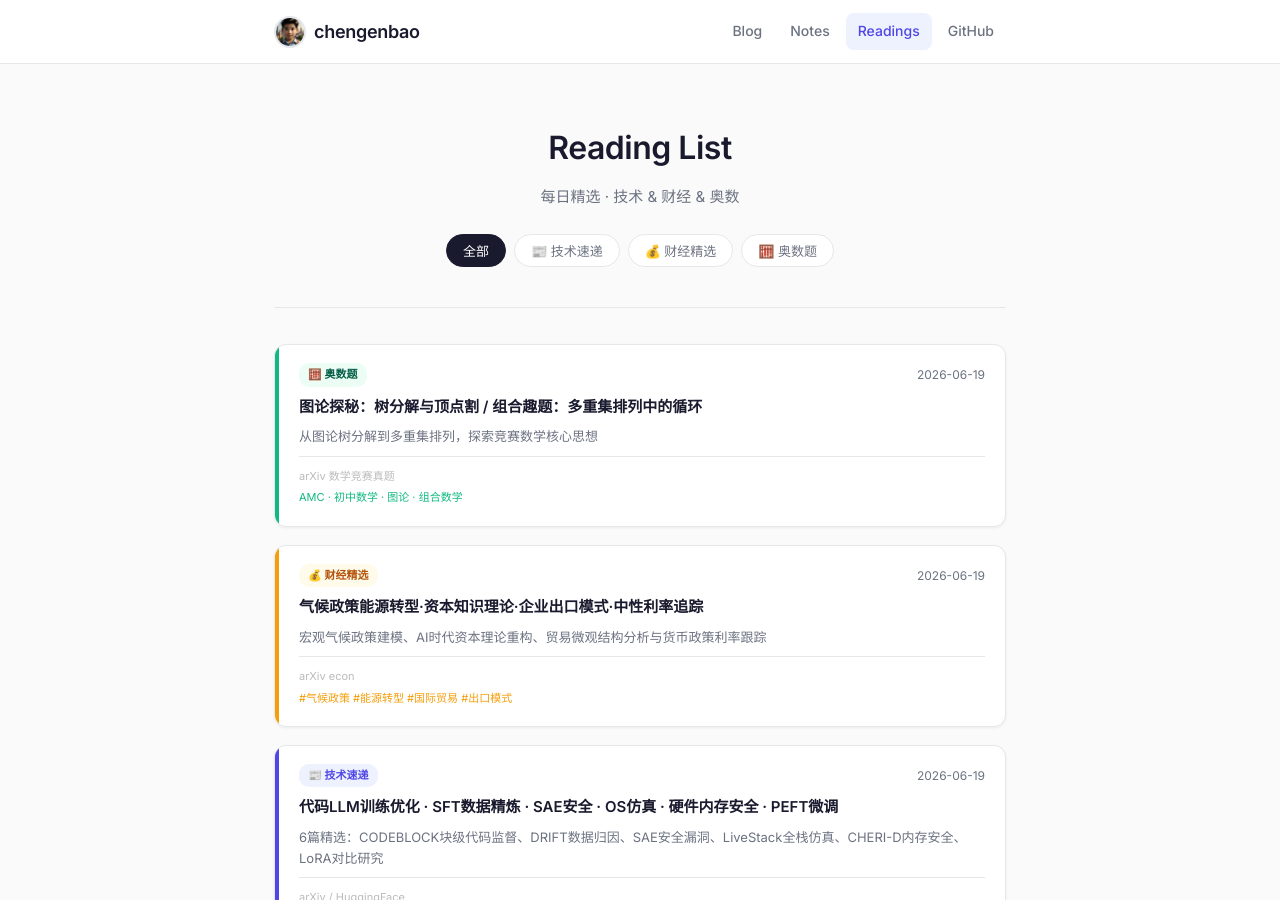
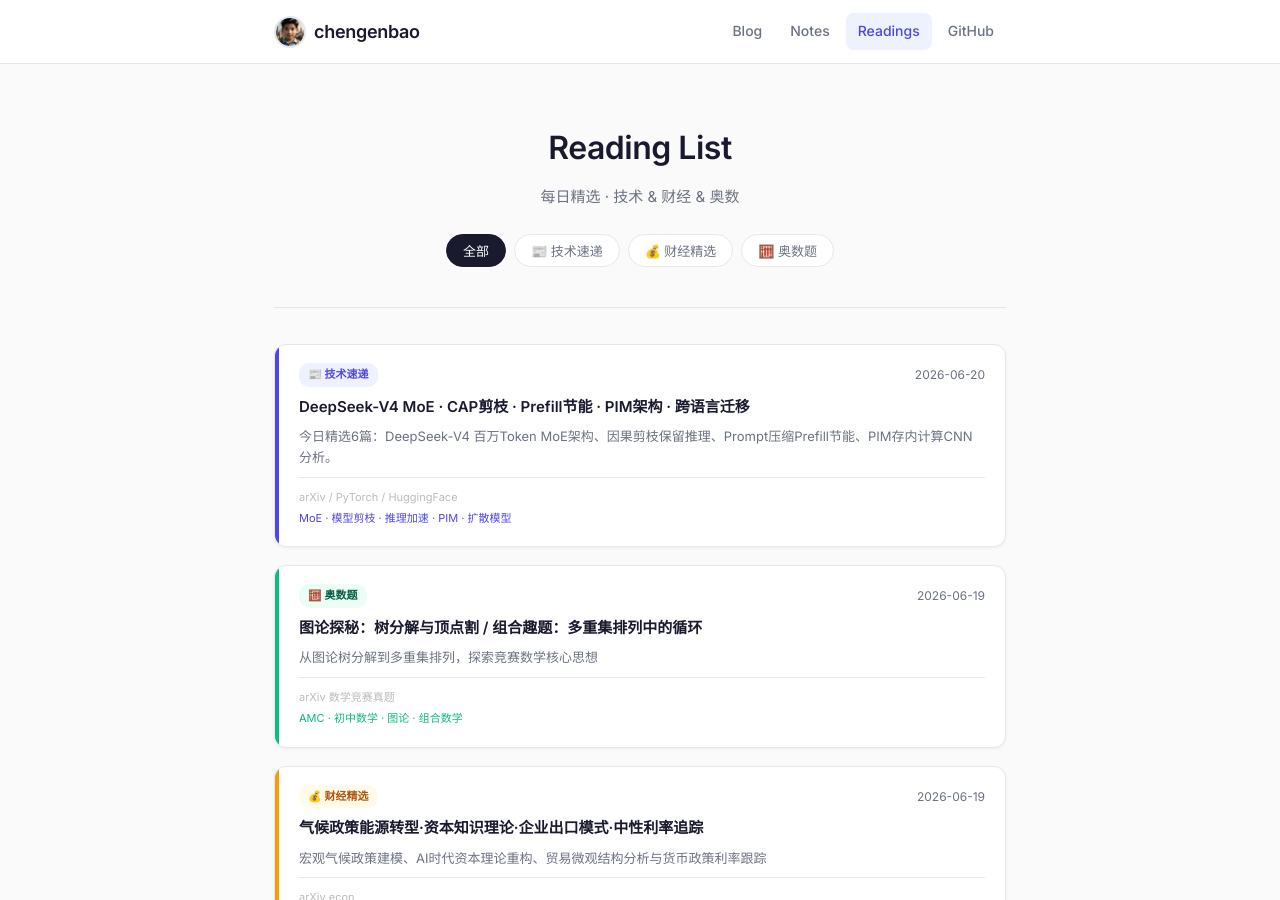
Before and after one commit to chengenbao/chengenbao.github.io, a Jekyll site: the page built from reading-list/index.md, in a window 1280 px wide and 900 px high. Built offline with Jekyll 4.4.1, drawn with Linux system fonts in a browser that asks for light colours.

Commit message:
add tech card 2026-06-20

```diff
--- a/reading-list/index.md
+++ b/reading-list/index.md
@@ -18,6 +18,21 @@ permalink: /reading-list/
   </div>
 
   <div class="rl-grid">
+<a class="rl-card tech" href="/reading-list/2026-06-20-tech-daily/">
+  <div class="rl-accent"></div>
+  <div class="rl-body">
+    <div class="rl-top">
+      <span class="rl-badge tech">📰 技术速递</span>
+      <time>2026-06-20</time>
+    </div>
+    <h2>DeepSeek-V4 MoE · CAP剪枝 · Prefill节能 · PIM架构 · 跨语言迁移</h2>
+    <p>今日精选6篇：DeepSeek-V4 百万Token MoE架构、因果剪枝保留推理、Prompt压缩Prefill节能、PIM存内计算CNN分析。</p>
+    <div class="rl-meta">
+      <span class="rl-source">arXiv / PyTorch / HuggingFace</span>
+      <span class="rl-tags">MoE · 模型剪枝 · 推理加速 · PIM · 扩散模型</span>
+    </div>
+  </div>
+</a>
 <a class="rl-card math" href="/reading-list/2026-06-19-math/"><div class="rl-accent"></div><div class="rl-body"><div class="rl-top"><span class="rl-badge math">🧮 奥数题</span><time>2026-06-19</time></div><h2>图论探秘：树分解与顶点割 / 组合趣题：多重集排列中的循环</h2><p>从图论树分解到多重集排列，探索竞赛数学核心思想</p><div class="rl-meta"><span class="rl-source">arXiv 数学竞赛真题</span><span class="rl-tags">AMC · 初中数学 · 图论 · 组合数学</span></div></div></a>
 <a class="rl-card finance" href="/reading-list/2026-06-19-finance-daily/">
   <div class="rl-accent"></div>
```
